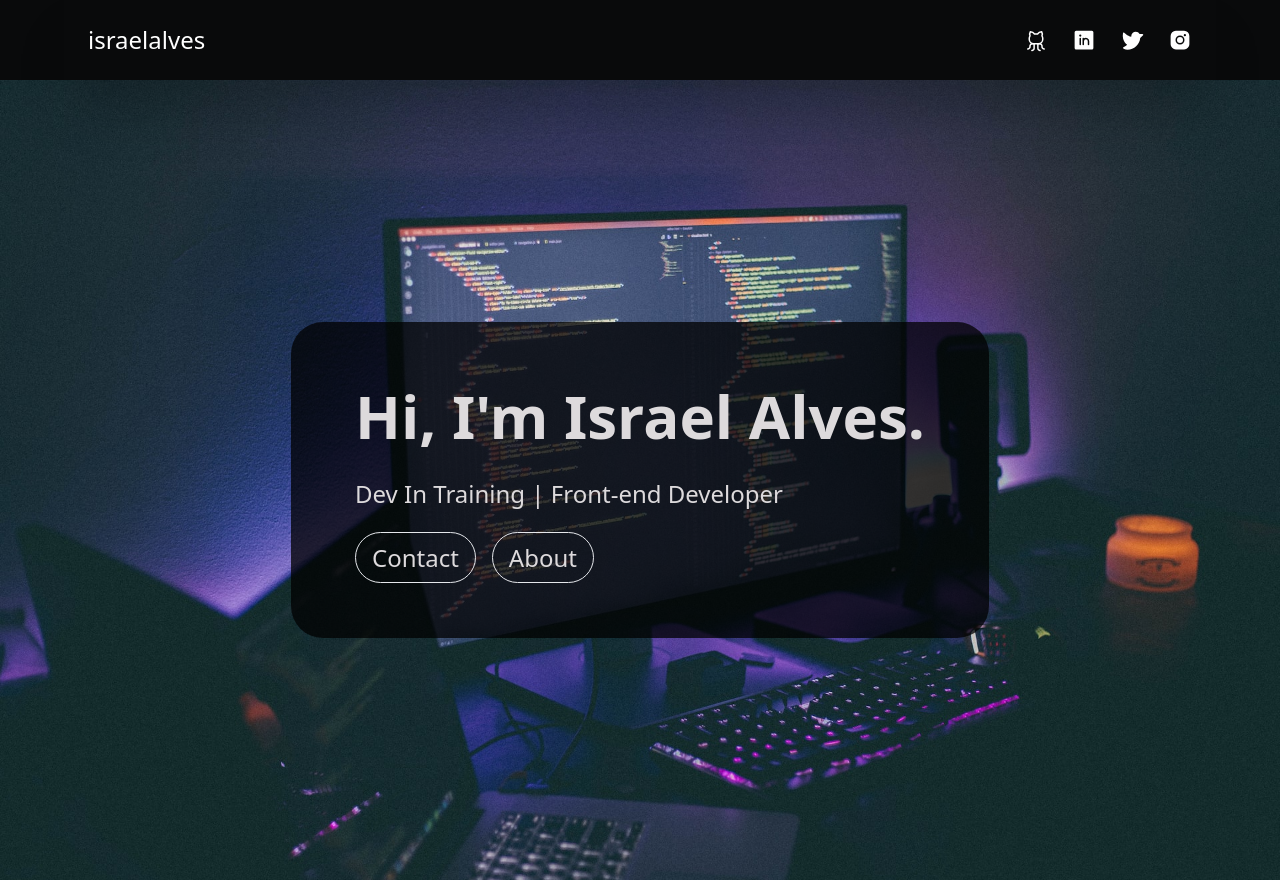
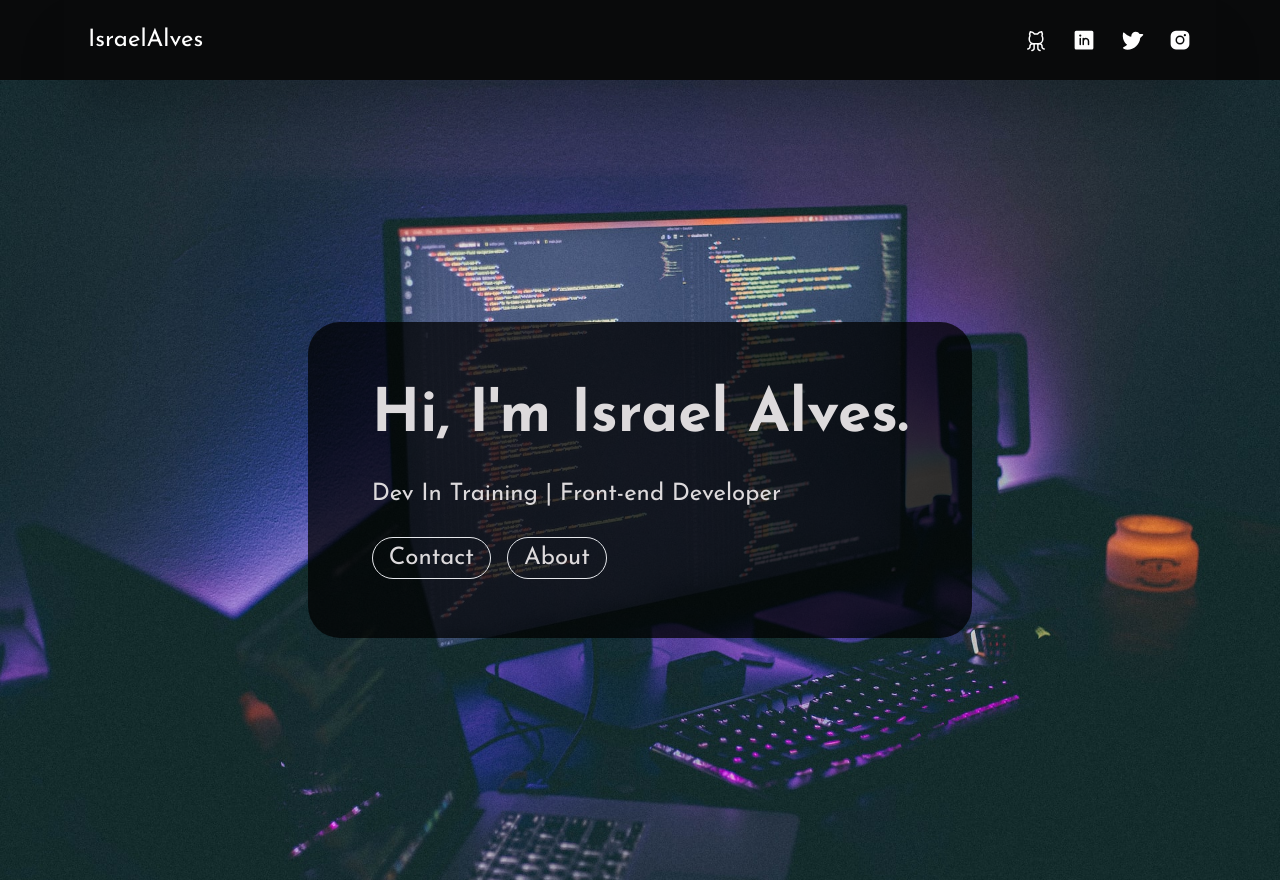
Before and after one commit to raelalves182/portfolio, a Next.js app: page / in a window 1280 px wide. Built offline with nearby package versions, Linux system fonts and the light colour scheme.

Commit message:
font josefin_sans

```diff
--- a/src/app/layout.tsx
+++ b/src/app/layout.tsx
@@ -1,5 +1,12 @@
 import Header from '@/components/Header';
 import './styles/globlas.css';
+import { Josefin_Sans } from '@next/font/google';
+
+const josefin_sans = Josefin_Sans({
+  subsets: ["latin"],
+  weight: ["400", "700"],
+  variable: "--font-josefin_sans",
+});
 
 export default function RootLayout({
   children,
@@ -13,7 +20,7 @@ export default function RootLayout({
         head.tsx. Find out more at https://beta.nextjs.org/docs/api-reference/file-conventions/head
       */}
       <head />
-      <body>
+      <body className={`${josefin_sans.variable} font-sans`}>
         <Header />
         {children}
       </body>
--- a/src/components/Header.tsx
+++ b/src/components/Header.tsx
@@ -11,7 +11,7 @@ const Header = () => {
         <nav className="flex justify-between py-6">
           <div className="text-white text-2xl">
             <Link title="israelalves" href="/">
-              israelalves
+              IsraelAlves
             </Link>
           </div>
 
--- a/tailwind.config.js
+++ b/tailwind.config.js
@@ -8,7 +8,10 @@ module.exports = {
       },
       boxShadow: {
         '3xl': '0 35px 60px -15px rgba(0, 0, 0, 0.3)',
-      }
+      },
+      fontFamily: {
+        sans: ['var(--font-josefin_sans)']
+      },
     },
   },
   plugins: [],
```
